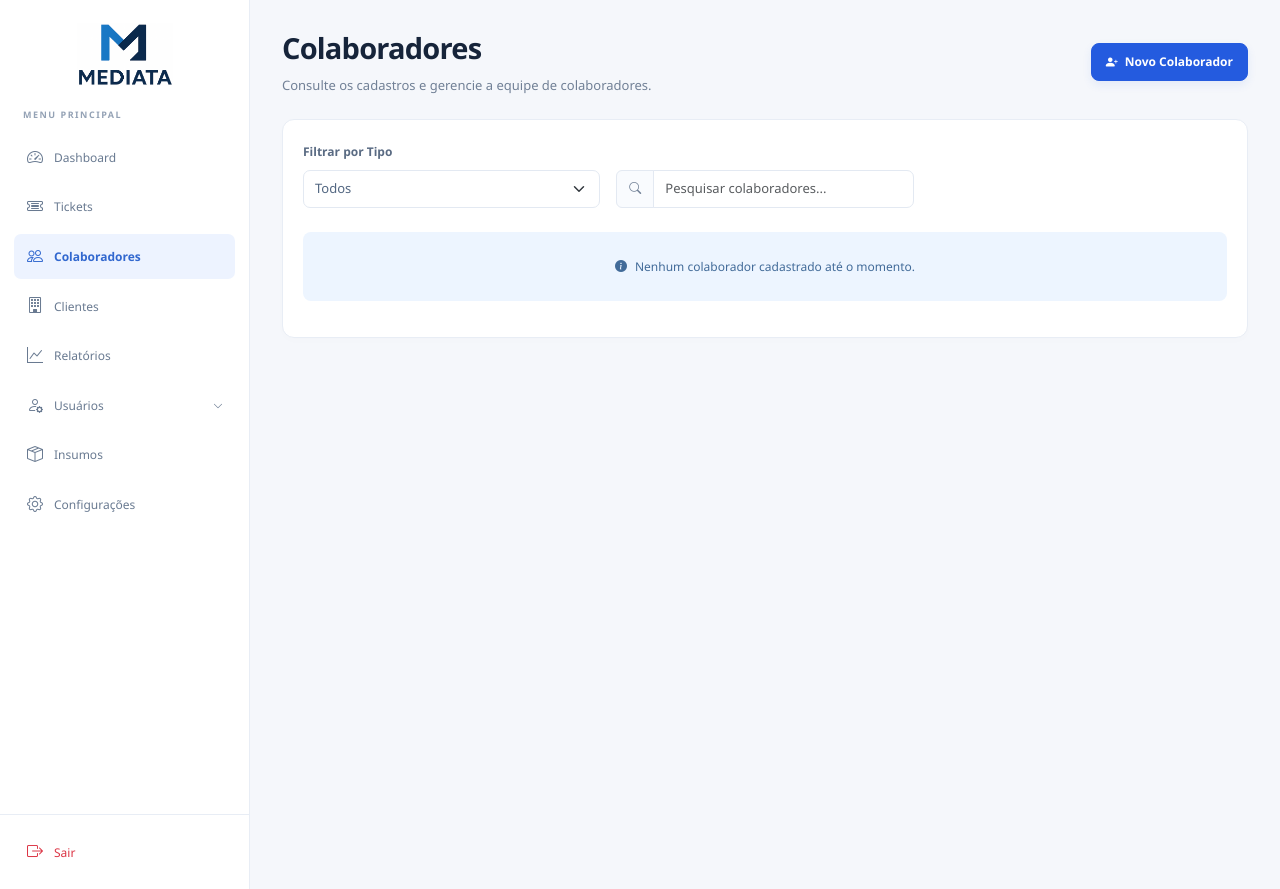
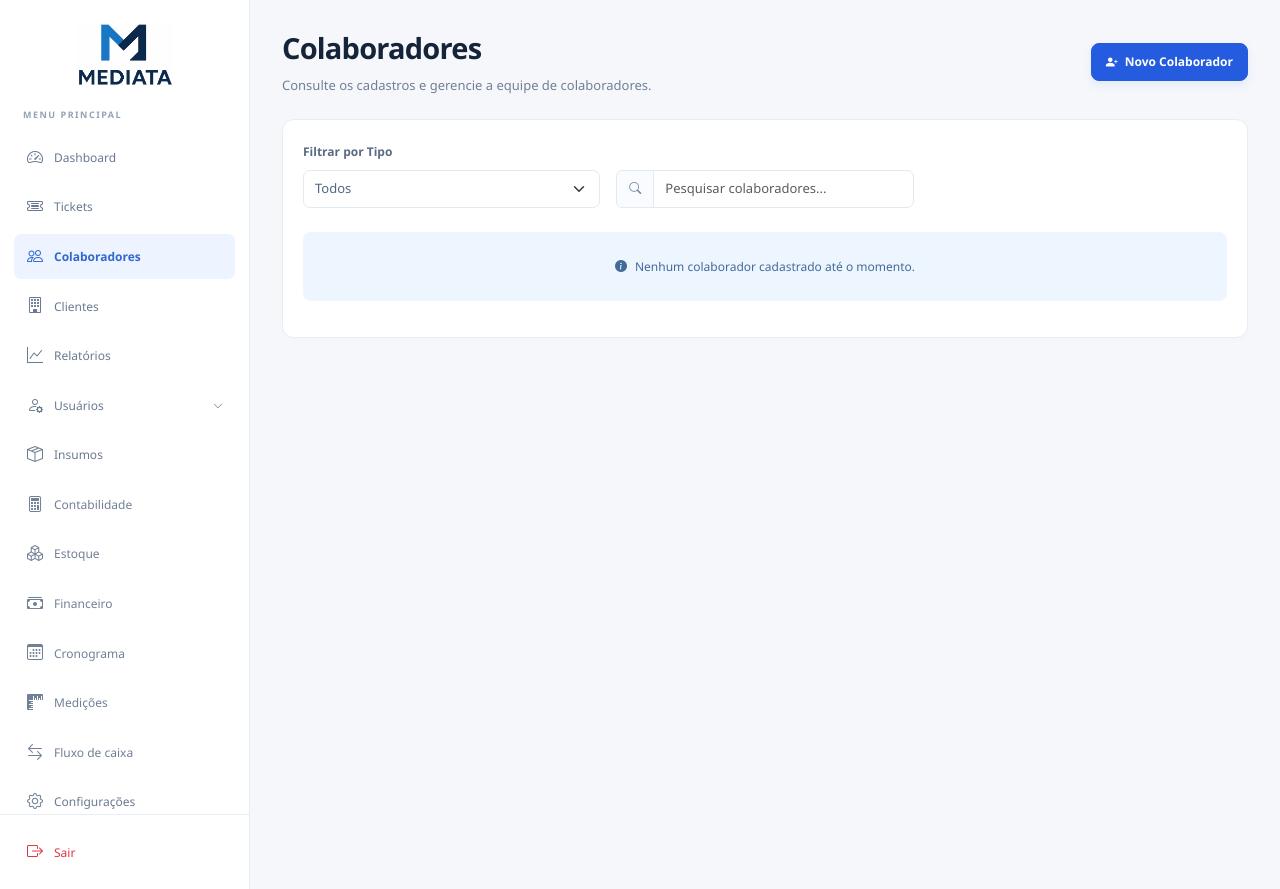
Before and after one commit to Antunesteixeira/projeto-mediata, a Django app: page /colaborador/ in a window 1280 px wide. Shown: the part 57-946 px from the top of the page. Run offline with Django 5.2, Linux system fonts and the light colour scheme; the visitor is signed in with stand-in values (Sample User, id 1); data that the repository does not hold is empty; some libraries are stand-ins or nearby versions.

Commit message:
Acrescenta módulos futuros ao menu lateral

```diff
--- a/mediataapp/core/static/mediata/css/app.css
+++ b/mediataapp/core/static/mediata/css/app.css
@@ -115,6 +115,15 @@
 .sidebar .nav-link .bi-chevron-down { font-size: 10px; min-width: 10px; }
 .sidebar .nav-link:hover { background: #f5f8fe; color: #3268cf; }
 .sidebar .nav-link.active { background: #edf3ff; color: #3268cf; font-weight: 650; }
+.sidebar button.nav-link:disabled {
+  width: 100%;
+  border: 0;
+  background: transparent;
+  color: var(--app-muted);
+  text-align: left;
+  cursor: default;
+}
+.sidebar button.nav-link:disabled:hover { background: transparent; color: var(--app-muted); }
 .sidebar .collapse .nav-link { font-size: 11px; min-height: 37px; }
 .sidebar-footer { padding: 14px; border-top: 1px solid var(--app-border); flex-shrink: 0; }
 .sidebar-footer .nav-link { margin: 0; }
--- a/mediataapp/templates/_layout/base.html
+++ b/mediataapp/templates/_layout/base.html
@@ -112,6 +112,42 @@
                         </a>
                     </li>
                     <li class="nav-item">
+                        <button type="button" class="nav-link" disabled aria-label="Contabilidade (em breve)" title="Contabilidade (em breve)">
+                            <i class="bi bi-calculator" aria-hidden="true"></i>
+                            <span class="nav-link-text">Contabilidade</span>
+                        </button>
+                    </li>
+                    <li class="nav-item">
+                        <button type="button" class="nav-link" disabled aria-label="Estoque (em breve)" title="Estoque (em breve)">
+                            <i class="bi bi-boxes" aria-hidden="true"></i>
+                            <span class="nav-link-text">Estoque</span>
+                        </button>
+                    </li>
+                    <li class="nav-item">
+                        <button type="button" class="nav-link" disabled aria-label="Financeiro (em breve)" title="Financeiro (em breve)">
+                            <i class="bi bi-cash-stack" aria-hidden="true"></i>
+                            <span class="nav-link-text">Financeiro</span>
+                        </button>
+                    </li>
+                    <li class="nav-item">
+                        <button type="button" class="nav-link" disabled aria-label="Cronograma (em breve)" title="Cronograma (em breve)">
+                            <i class="bi bi-calendar3" aria-hidden="true"></i>
+                            <span class="nav-link-text">Cronograma</span>
+                        </button>
+                    </li>
+                    <li class="nav-item">
+                        <button type="button" class="nav-link" disabled aria-label="Medições (em breve)" title="Medições (em breve)">
+                            <i class="bi bi-rulers" aria-hidden="true"></i>
+                            <span class="nav-link-text">Medições</span>
+                        </button>
+                    </li>
+                    <li class="nav-item">
+                        <button type="button" class="nav-link" disabled aria-label="Fluxo de caixa (em breve)" title="Fluxo de caixa (em breve)">
+                            <i class="bi bi-arrow-left-right" aria-hidden="true"></i>
+                            <span class="nav-link-text">Fluxo de caixa</span>
+                        </button>
+                    </li>
+                    <li class="nav-item">
                         <a href="{% url 'empresa_lista' %}" class="nav-link" data-nav-prefix="/empresa/,/empresas/">
                             <i class="bi bi-gear"></i>
                             <span class="nav-link-text">Configurações</span>
```
